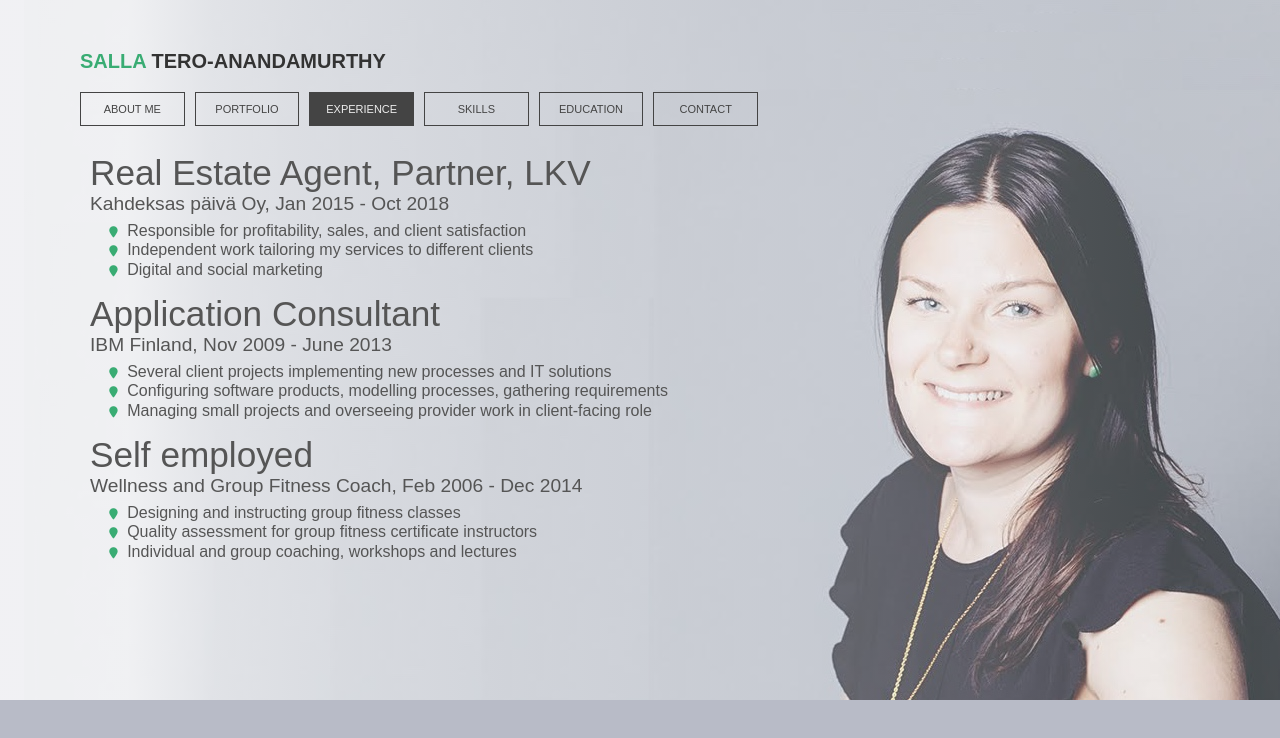
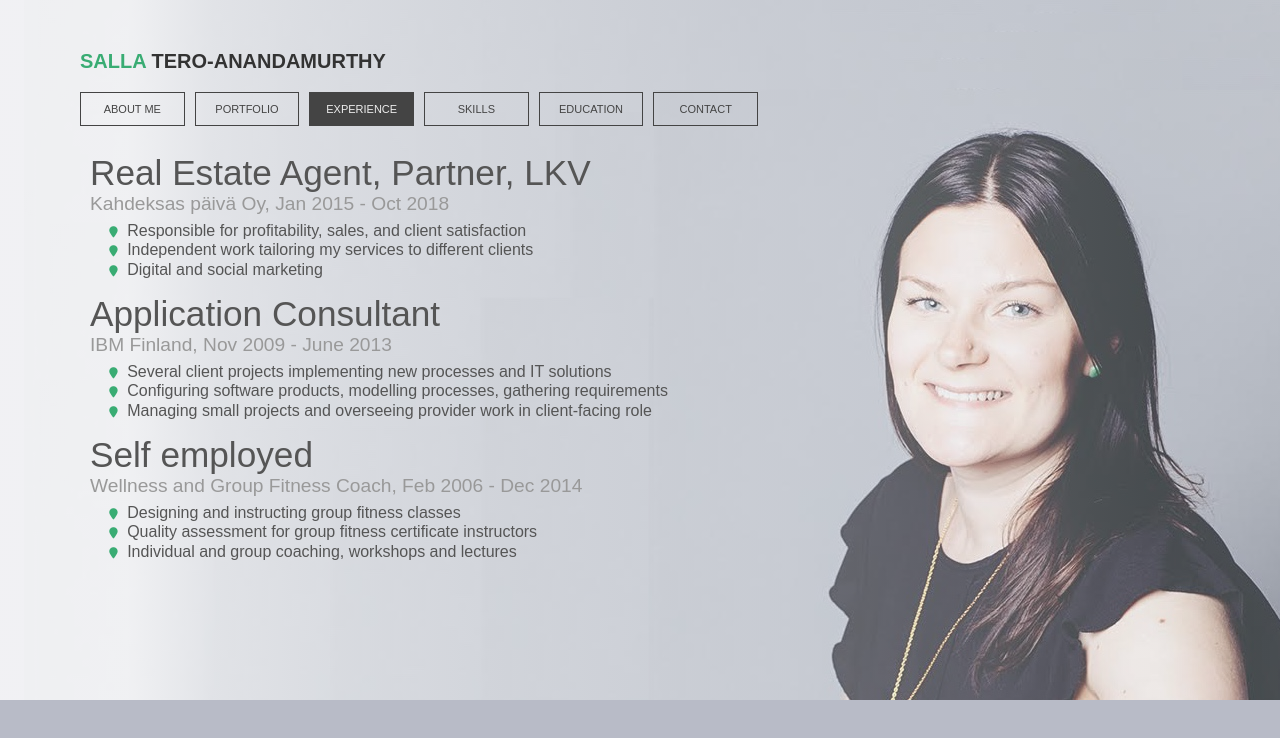
Before and after one commit to sallatero/sallatero.github.io, a React (Create React App) app: page / in a window 1280 px wide. Both pictures are taken after a click on the element "EXPERIENCE". Shown: the top 738 px of the page. Built offline with nearby package versions, Linux system fonts and the light colour scheme.

Commit message:
Adjusted subheadings on Experience and Education pages to be lighter

```diff
--- a/src/App.css
+++ b/src/App.css
@@ -422,6 +422,7 @@ ul {
 }
 .experience-subheading {
   font-size: 1.2rem;
+  color: #999999;
 }
 .lead-text li, .experience-text li, .skills-text li, .education-text li, .contact-text li {
   font-size: 1rem;
@@ -510,6 +511,7 @@ ul {
 }
 .education-subheading {
   font-size: 1.2rem;
+  color: #999999;
 }
 
 /* CONTACT */
```
